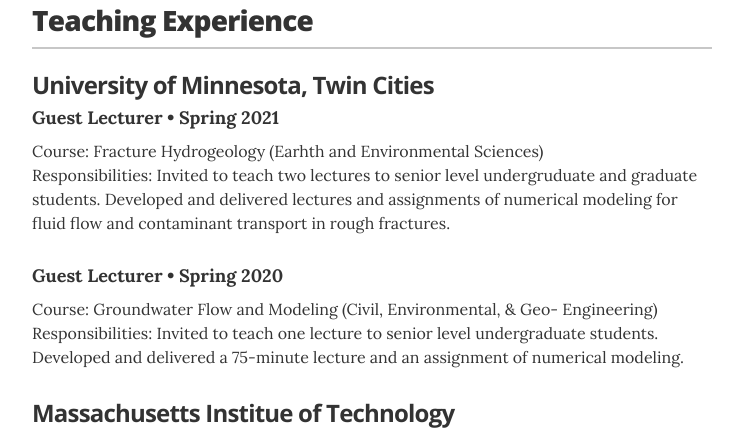
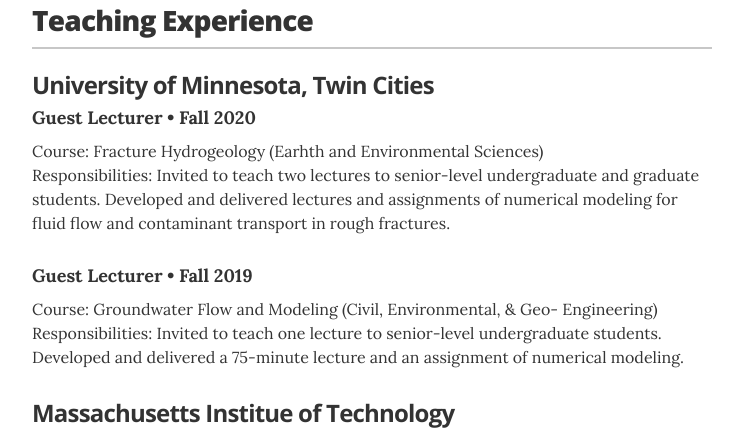
Before and after one commit to seonkyoo/home, a Jekyll site: the page built from _pages/5_resume.md, in a window 1280 px wide and 900 px high, scrolled down 3942 px. Shown: the part 154-587 px from the top of the window, without its empty margins (268-1011 px from the left). Built offline with Jekyll 4.4.1, drawn with Linux system fonts in a browser that asks for light colours; some of the changed text lies outside the part shown.

Commit message:
typo corrected in vitae

```diff
--- a/_data/grants.yml
+++ b/_data/grants.yml
@@ -4,7 +4,7 @@
   duration1: 2021
   advisor1: "Principal investigator: Peter K. Kang"
   institute1: "NSF CAREER Award, National Science Foundation"
-  role1: "Role: I produced preliminary results on flow modeling for this funded NSF proposal and assist Dr. Kang in developing a research direction of reduced-order modeling and sensitivity analysis"
+  role1: "Role: I produced preliminary results on flow modeling for this funded NSF proposal and assisted Dr. Kang in developing a research direction of reduced-order modeling and sensitivity analysis"
 
   title2: "Title: Inertia and Three-dimensional Flow Effects on Mixing and Reaction Hotspots at Fracture Intersections"
   duration2: 2021
@@ -16,7 +16,7 @@
   duration3: 2020
   advisor3: "Principal investigator: Peter K. Kang"
   institute3: Korean EPA
-  role3: "Role: I developed a source identificaiton technique and produced preliminary results for this funded project. I wrote the grant proposal with Dr. Kang."
+  role3: "Role: I developed a source identification technique and produced preliminary results for this funded project. I wrote the grant proposal with Dr. Kang."
 
 # prior funded research
 - category: Contributions to Prior Funded Research
--- a/_data/teaching.yml
+++ b/_data/teaching.yml
@@ -3,15 +3,15 @@
 - company: University of Minnesota, Twin Cities
 
   position1: Guest Lecturer
-  duration1: Spring 2021
+  duration1: Fall 2020
   course1: Fracture Hydrogeology (Earhth and Environmental Sciences)
-  summary1: Invited to teach two lectures to senior level undergruduate and graduate students. Developed and delivered lectures and assignments of numerical modeling for fluid flow and contaminant transport in rough fractures.
+  summary1: Invited to teach two lectures to senior-level undergraduate and graduate students. Developed and delivered lectures and assignments of numerical modeling for fluid flow and contaminant transport in rough fractures.
 
 -
   position1: Guest Lecturer
-  duration1: Spring 2020
+  duration1: Fall 2019
   course1: Groundwater Flow and Modeling (Civil, Environmental, & Geo- Engineering)
-  summary1: Invited to teach one lecture to senior level undergraduate students. Developed and delivered a 75-minute lecture and an assignment of numerical modeling.
+  summary1: Invited to teach one lecture to senior-level undergraduate students. Developed and delivered a 75-minute lecture and an assignment of numerical modeling.
 
 
 # MIT
```
